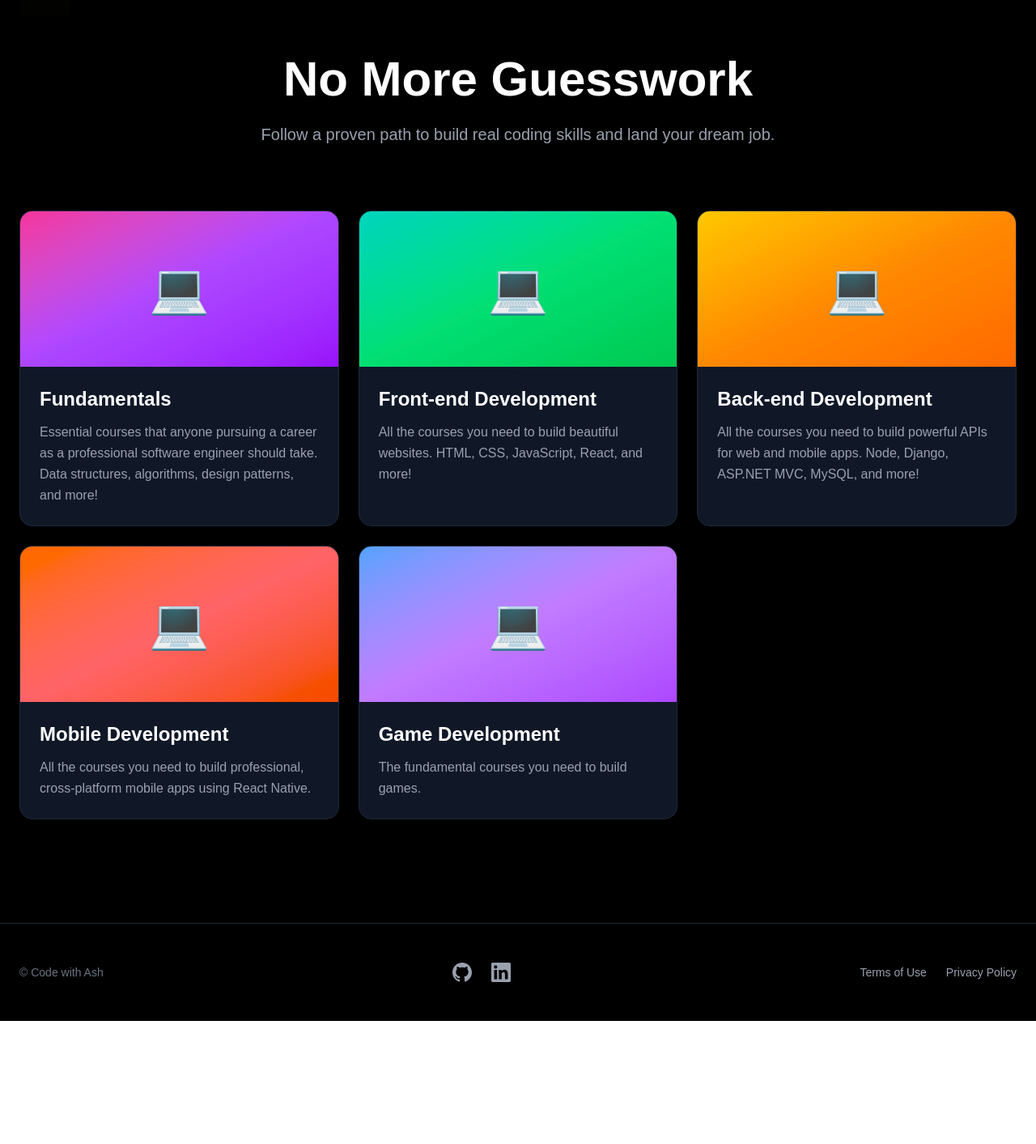
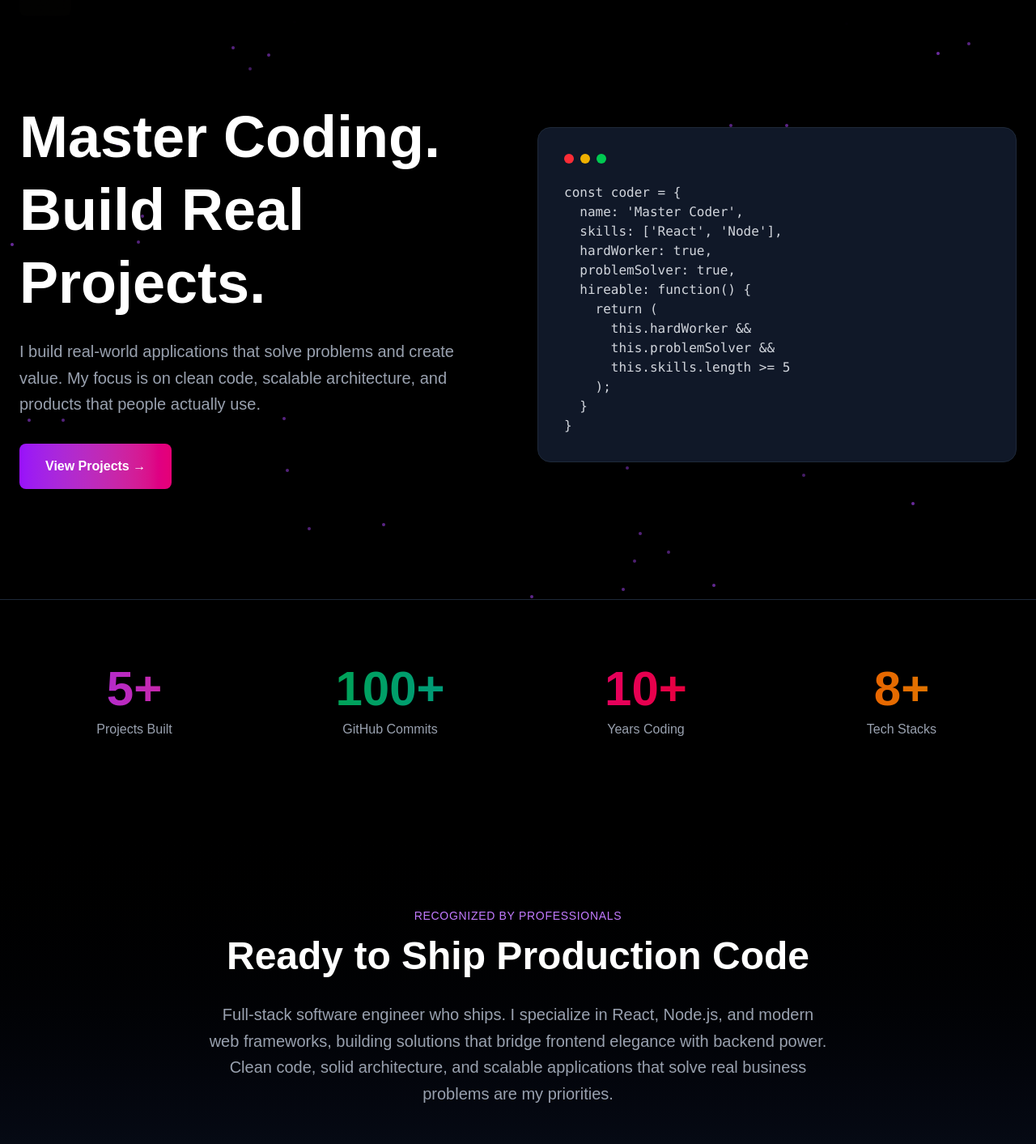
Before and after one commit to codewithash-dev/codewithash, a Next.js app: page /learning-paths in a window 1280 px wide. Shown: the part 60-1473 px from the top of the page at 81% size. Before the commit the page ends 1321 px from the top, so only its background shows below. Built offline with nearby package versions, Linux system fonts and the light colour scheme.

Commit message:
Update homepage with personalized content

```diff
--- a/app/learning-paths/page.tsx
+++ b/app/learning-paths/page.tsx
@@ -6,80 +6,60 @@ import { ScrollTrigger } from 'gsap/ScrollTrigger';
 
 gsap.registerPlugin(ScrollTrigger);
 
-export default function LearningPaths() {
+export default function Home() {
   const heroRef = useRef(null);
-  const cardsRef = useRef<HTMLAnchorElement[]>([]);
+  const codeBlockRef = useRef(null);
+  const statsRef = useRef<HTMLDivElement[]>([]);
 
   useEffect(() => {
     gsap.fromTo(
       heroRef.current,
-      { opacity: 0, y: 50 },
-      { opacity: 1, y: 0, duration: 1, ease: 'power3.out' }
+      { opacity: 0, x: -100 },
+      { opacity: 1, x: 0, duration: 1, ease: 'power3.out' }
     );
 
     gsap.fromTo(
-      cardsRef.current,
-      { opacity: 0, y: 100, scale: 0.8 },
+      codeBlockRef.current,
+      { opacity: 0, x: 100 },
+      { opacity: 1, x: 0, duration: 1, delay: 0.3, ease: 'power3.out' }
+    );
+
+    statsRef.current.forEach((stat, index) => {
+      gsap.fromTo(
+        stat,
+        { opacity: 0, y: 50 },
         {
           opacity: 1,
           y: 0,
-        scale: 1,
-        duration: 0.8,
-        stagger: 0.15,
+          duration: 0.6,
+          delay: index * 0.1,
           ease: 'back.out(1.7)',
           scrollTrigger: {
-          trigger: cardsRef.current[0],
-          start: 'top 80%',
+            trigger: stat,
+            start: 'top 85%',
           },
         }
       );
+    });
   }, []);
 
-  const paths = [
-    {
-      title: 'Fundamentals',
-      link: '/learning-paths/fundamentals',
-      description: 'Essential courses that anyone pursuing a career as a professional software engineer should take. Data structures, algorithms, design patterns, and more!',
-      gradient: 'from-pink-500 via-purple-500 to-purple-600',
-    },
-    {
-      title: 'Front-end Development',
-      link: '/learning-paths/front-end',
-      description: 'All the courses you need to build beautiful websites. HTML, CSS, JavaScript, React, and more!',
-      gradient: 'from-teal-400 via-green-400 to-green-500',
-    },
-    {
-      title: 'Back-end Development',
-      link: '/learning-paths/back-end',
-      description: 'All the courses you need to build powerful APIs for web and mobile apps. Node, Django, ASP.NET MVC, MySQL, and more!',
-      gradient: 'from-yellow-400 via-orange-400 to-orange-500',
-    },
-    {
-      title: 'Mobile Development',
-      link: '/learning-paths/mobile',
-      description: 'All the courses you need to build professional, cross-platform mobile apps using React Native.',
-      gradient: 'from-orange-500 via-red-400 to-orange-600',
-    },
-    {
-      title: 'Game Development',
-      link: '/learning-paths/game-dev',
-      description: 'The fundamental courses you need to build games.',
-      gradient: 'from-blue-400 via-purple-400 to-purple-500',
-    },
-  ];
-
   return (
-    <main className="min-h-screen bg-black text-white">
+    <main className="min-h-screen bg-black text-white overflow-hidden">
       <nav className="fixed top-0 w-full bg-black/90 backdrop-blur-sm z-50">
         <div className="max-w-7xl mx-auto px-6 py-4 flex items-center justify-between">
           <a href="/" className="flex items-center hover:opacity-80 transition">
-            <img src="/logo.png" alt="Logo" className="w-16 h-16 rounded-lg" />
+            <img
+              src="/logo.png"
+              alt="Logo"
+              className="w-16 h-16 rounded-lg"
+            />
           </a>
+
           <div className="flex gap-8 items-center">
             <a href="/projects" className="text-gray-300 hover:text-white transition">
               Projects
             </a>
-            <a href="/learning-paths" className="text-white font-semibold">
+            <a href="/learning-paths" className="text-gray-300 hover:text-white transition">
               Learning Paths
             </a>
             <a href="/contact" className="text-gray-300 hover:text-white transition">
@@ -89,37 +69,120 @@ export default function LearningPaths() {
         </div>
       </nav>
 
-      <section className="pt-32 pb-20 px-6">
-        <div ref={heroRef} className="max-w-5xl mx-auto text-center">
-          <h1 className="text-5xl md:text-6xl font-bold mb-6">No More Guesswork</h1>
-          <p className="text-xl text-gray-400 max-w-3xl mx-auto">
-            Follow a proven path to build real coding skills and land your dream job.
+      <section className="min-h-screen flex items-center justify-center px-6 pt-32 pb-20 relative">
+        <div className="absolute inset-0 overflow-hidden pointer-events-none">
+          {[...Array(50)].map((_, i) => (
+            <div
+              key={i}
+              className="absolute w-1 h-1 bg-purple-500 rounded-full animate-pulse"
+              style={{
+                left: `${Math.random() * 100}%`,
+                top: `${Math.random() * 100}%`,
+                animationDelay: `${Math.random() * 3}s`,
+                opacity: Math.random() * 0.5 + 0.3,
+              }}
+            />
+          ))}
+        </div>
+
+        <div className="max-w-7xl w-full grid md:grid-cols-2 gap-12 items-center relative z-10">
+          <div ref={heroRef}>
+            <h1 className="text-5xl md:text-7xl font-bold mb-6 leading-tight">
+              Master Coding.<br />
+              Build Real<br />
+              Projects.
+            </h1>
+            <p className="text-xl text-gray-400 mb-8 leading-relaxed">
+              I build real-world applications that solve problems and create value. My focus is on clean code, scalable architecture, and products that people actually use.
             </p>
+            <a
+              href="/projects"
+              className="inline-block px-8 py-4 bg-gradient-to-r from-purple-600 to-pink-600 rounded-lg font-semibold hover:from-purple-700 hover:to-pink-700 transition-all duration-300 hover:scale-105"
+            >
+              View Projects →
+            </a>
+          </div>
+
+          <div ref={codeBlockRef} className="relative">
+            <div className="bg-gray-900 rounded-2xl p-8 border border-gray-800 shadow-2xl">
+              <div className="flex gap-2 mb-6">
+                <div className="w-3 h-3 rounded-full bg-red-500"></div>
+                <div className="w-3 h-3 rounded-full bg-yellow-500"></div>
+                <div className="w-3 h-3 rounded-full bg-green-500"></div>
+              </div>
+              <pre className="text-sm md:text-base overflow-x-auto">
+                <code className="text-gray-300">
+{`const coder = {
+  name: 'Master Coder',
+  skills: ['React', 'Node'],
+  hardWorker: true,
+  problemSolver: true,
+  hireable: function() {
+    return (
+      this.hardWorker &&
+      this.problemSolver &&
+      this.skills.length >= 5
+    );
+  }
+}`}
+                </code>
+              </pre>
+            </div>
+          </div>
         </div>
       </section>
 
-      <section className="pb-32 px-6">
-        <div className="max-w-7xl mx-auto grid md:grid-cols-2 lg:grid-cols-3 gap-6">
-        {paths.map((path, index) => (
-  <a
+      <section className="py-20 px-6 border-t border-gray-800">
+        <div className="max-w-7xl mx-auto">
+          <div className="grid grid-cols-2 md:grid-cols-4 gap-8">
+            {[
+              { number: '5+', label: 'Projects Built', color: 'from-purple-600 to-pink-600' },
+              { number: '100+', label: 'GitHub Commits', color: 'from-green-600 to-teal-600' },
+              { number: '10+', label: 'Years Coding', color: 'from-pink-600 to-red-600' },
+              { number: '8+', label: 'Tech Stacks', color: 'from-orange-600 to-yellow-600' },
+            ].map((stat, index) => (
+              <div
                 key={index}
-  href={path.link}
                 ref={(el) => {
-    if (el) cardsRef.current[index] = el;
+                  if (el) statsRef.current[index] = el;
                 }}
-  className="group cursor-pointer block"
+                className="text-center"
               >
-              <div className="bg-gray-900 border border-gray-800 rounded-2xl overflow-hidden hover:border-gray-700 transition-all duration-300 hover:transform hover:scale-105 h-full">
-                <div className={`h-48 bg-gradient-to-br ${path.gradient} flex items-center justify-center relative overflow-hidden`}>
-                  <div className="text-6xl">💻</div>
+                <div className={`text-5xl md:text-6xl font-bold bg-gradient-to-r ${stat.color} bg-clip-text text-transparent mb-2`}>
+                  {stat.number}
                 </div>
-                <div className="p-6">
-                  <h3 className="text-2xl font-bold mb-3">{path.title}</h3>
-                  <p className="text-gray-400 leading-relaxed">{path.description}</p>
+                <div className="text-gray-400">{stat.label}</div>
+              </div>
+            ))}
           </div>
         </div>
+      </section>
+
+      <section className="py-32 px-6 bg-gradient-to-b from-black to-gray-900">
+        <div className="max-w-5xl mx-auto text-center">
+          <p className="text-purple-400 text-sm uppercase tracking-wider mb-4">
+            Recognized by Professionals
+          </p>
+          <h2 className="text-4xl md:text-5xl font-bold mb-8">
+            Ready to Ship Production Code
+          </h2>
+          <p className="text-xl text-gray-400 mb-12 leading-relaxed max-w-3xl mx-auto">
+            Full-stack software engineer who ships. I specialize in React, Node.js, and modern web frameworks, building solutions that bridge frontend elegance with backend power. Clean code, solid architecture, and scalable applications that solve real business problems are my priorities.
+          </p>
+          <div className="flex flex-col sm:flex-row gap-4 justify-center">
+            <a
+              href="/projects"
+              className="px-8 py-4 bg-gradient-to-r from-purple-600 to-pink-600 rounded-lg font-semibold hover:from-purple-700 hover:to-pink-700 transition-all duration-300 hover:scale-105"
+            >
+              Projects
             </a>
-          ))}
+            <a
+              href="/contact"
+              className="px-8 py-4 bg-gradient-to-r from-pink-600 to-red-600 rounded-lg font-semibold hover:from-pink-700 hover:to-red-700 transition-all duration-300 hover:scale-105"
+            >
+              Contact
+            </a>
+          </div>
         </div>
       </section>
 
@@ -127,18 +190,20 @@ export default function LearningPaths() {
         <div className="max-w-7xl mx-auto">
           <div className="flex flex-col md:flex-row justify-between items-center gap-6">
             <p className="text-gray-500 text-sm">© Code with Ash</p>
+
             <div className="flex gap-6">
-              <a href="https://github.com/codewithash-dev" target="_blank" rel="noopener noreferrer" className="text-gray-400 hover:text-white transition">
+              <a href="https://github.com/codewithash-dev" target="_blank" rel="noopener noreferrer" className="text-gray-400 hover:text-white transition hover:scale-110">
                 <svg className="w-6 h-6" fill="currentColor" viewBox="0 0 24 24">
-                  <path d="M12 0c-6.626 0-12 5.373-12 12 0 5.302 3.438 9.8 8.207 11.387.599.111.793-.261.793-.577v-2.234c-3.338.726-4.033-1.416-4.033-1.416-.546-1.387-1.333-1.756-1.333-1.756-1.089-.745.083-.729.083-.729 1.205.084 1.839 1.237 1.839 1.237 1.07 1.834 2.807 1.304 3.492.997.107-.775.418-1.305.762-1.604-2.665-.305-5.467-1.334-5.467-5.931 0-1.311.469-2.381 1.236-3.221-.124-.303-.535-1.524.117-3.176 0 0 1.008-.322 3.301 1.23.957-.266 1.983-.399 3.003-.404 1.02.005 2.047.138 3.006.404 2.291-1.552 3.297-1.23 3.297-1.23.653 1.653.242 2.874.118 3.176.77.84 1.235 1.911 1.235 3.221 0 4.609-2.807 5.624-5.479 5.921.43.372.823 1.102.823 2.222v3.293c0 .319.192.694.801.576 4.765-1.589 8.199-6.086 8.199-11.386 0-6.627-5.373-12-12-12z" />
+                  <path d="M12 0c-6.626 0-12 5.373-12 12 0 5.302 3.438 9.8 8.207 11.387.599.111.793-.261.793-.577v-2.234c-3.338.726-4.033-1.416-4.033-1.416-.546-1.387-1.333-1.756-1.333-1.756-1.089-.745.083-.729.083-.729 1.205.084 1.839 1.237 1.839 1.237 1.07 1.834 2.807 1.304 3.492.997.107-.775.418-1.305.762-1.604-2.665-.305-5.467-1.334-5.467-5.931 0-1.311.469-2.381 1.236-3.221-.124-.303-.535-1.524.117-3.176 0 0 1.008-.322 3.301 1.23.957-.266 1.983-.399 3.003-.404 1.02.005 2.047.138 3.006.404 2.291-1.552 3.297-1.23 3.297-1.23.653 1.653.242 2.874.118 3.176.77.84 1.235 1.911 1.235 3.221 0 4.609-2.807 5.624-5.479 5.921.43.372.823 1.102.823 2.222v3.293c0 .319.192.694.801.576 4.765-1.589 8.199-6.086 8.199-11.386 0-6.627-5.373-12-12-12z"/>
                 </svg>
               </a>
-              <a href="https://www.linkedin.com/in/codewithash/" target="_blank" rel="noopener noreferrer" className="text-gray-400 hover:text-white transition">
+              <a href="https://www.linkedin.com/in/codewithash/" target="_blank" rel="noopener noreferrer" className="text-gray-400 hover:text-white transition hover:scale-110">
                 <svg className="w-6 h-6" fill="currentColor" viewBox="0 0 24 24">
-                  <path d="M20.447 20.452h-3.554v-5.569c0-1.328-.027-3.037-1.852-3.037-1.853 0-2.136 1.445-2.136 2.939v5.667H9.351V9h3.414v1.561h.046c.477-.9 1.637-1.85 3.37-1.85 3.601 0 4.267 2.37 4.267 5.455v6.286zM5.337 7.433c-1.144 0-2.063-.926-2.063-2.065 0-1.138.92-2.063 2.063-2.063 1.14 0 2.064.925 2.064 2.063 0 1.139-.925 2.065-2.064 2.065zm1.782 13.019H3.555V9h3.564v11.452zM22.225 0H1.771C.792 0 0 .774 0 1.729v20.542C0 23.227.792 24 1.771 24h20.451C23.2 24 24 23.227 24 22.271V1.729C24 .774 23.2 0 22.222 0h.003z" />
+                  <path d="M20.447 20.452h-3.554v-5.569c0-1.328-.027-3.037-1.852-3.037-1.853 0-2.136 1.445-2.136 2.939v5.667H9.351V9h3.414v1.561h.046c.477-.9 1.637-1.85 3.37-1.85 3.601 0 4.267 2.37 4.267 5.455v6.286zM5.337 7.433c-1.144 0-2.063-.926-2.063-2.065 0-1.138.92-2.063 2.063-2.063 1.14 0 2.064.925 2.064 2.063 0 1.139-.925 2.065-2.064 2.065zm1.782 13.019H3.555V9h3.564v11.452zM22.225 0H1.771C.792 0 0 .774 0 1.729v20.542C0 23.227.792 24 1.771 24h20.451C23.2 24 24 23.227 24 22.271V1.729C24 .774 23.2 0 22.222 0h.003z"/>
                 </svg>
               </a>
             </div>
+
             <div className="flex gap-6 text-sm">
               <a href="/terms" className="text-gray-400 hover:text-white transition">Terms of Use</a>
               <a href="/privacy" className="text-gray-400 hover:text-white transition">Privacy Policy</a>
```
Lines whose indentation alone changed are shown as unchanged.
